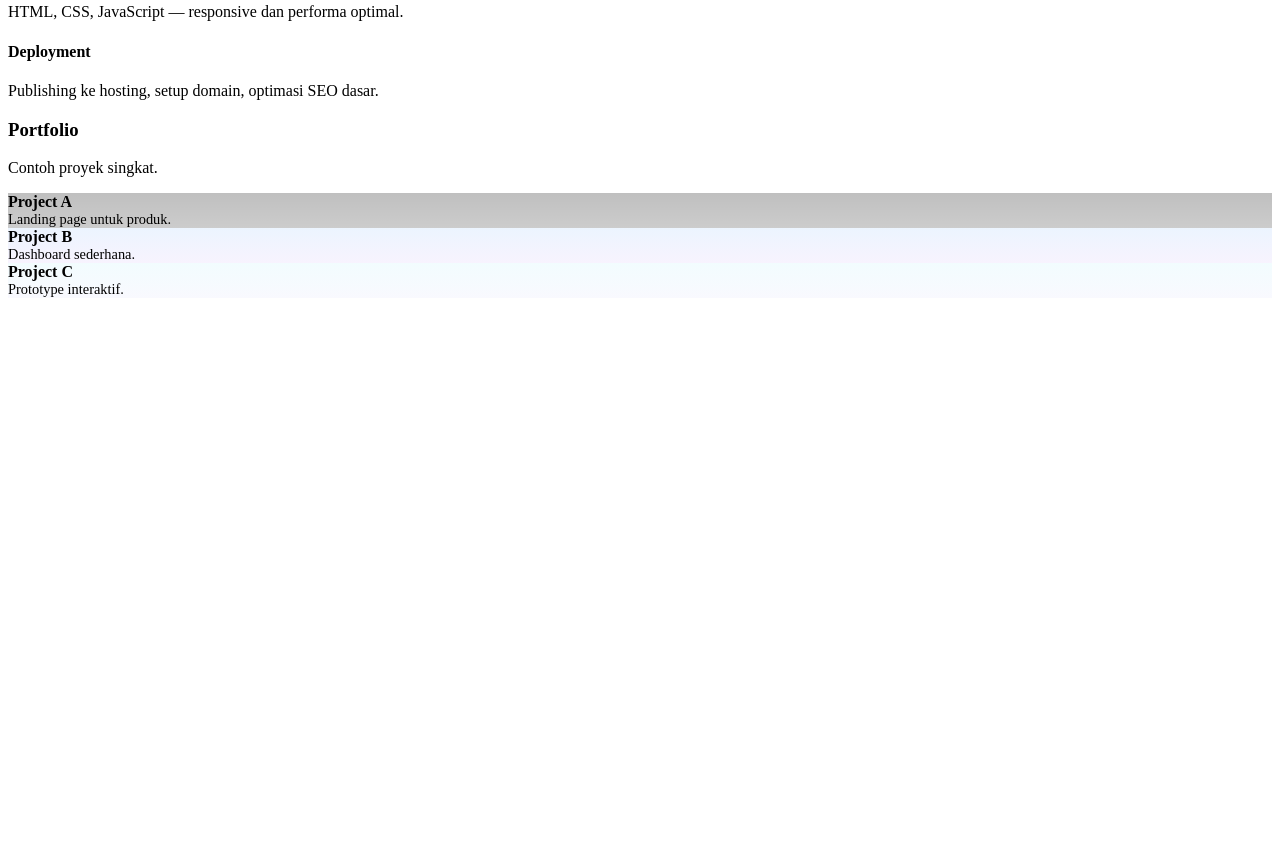
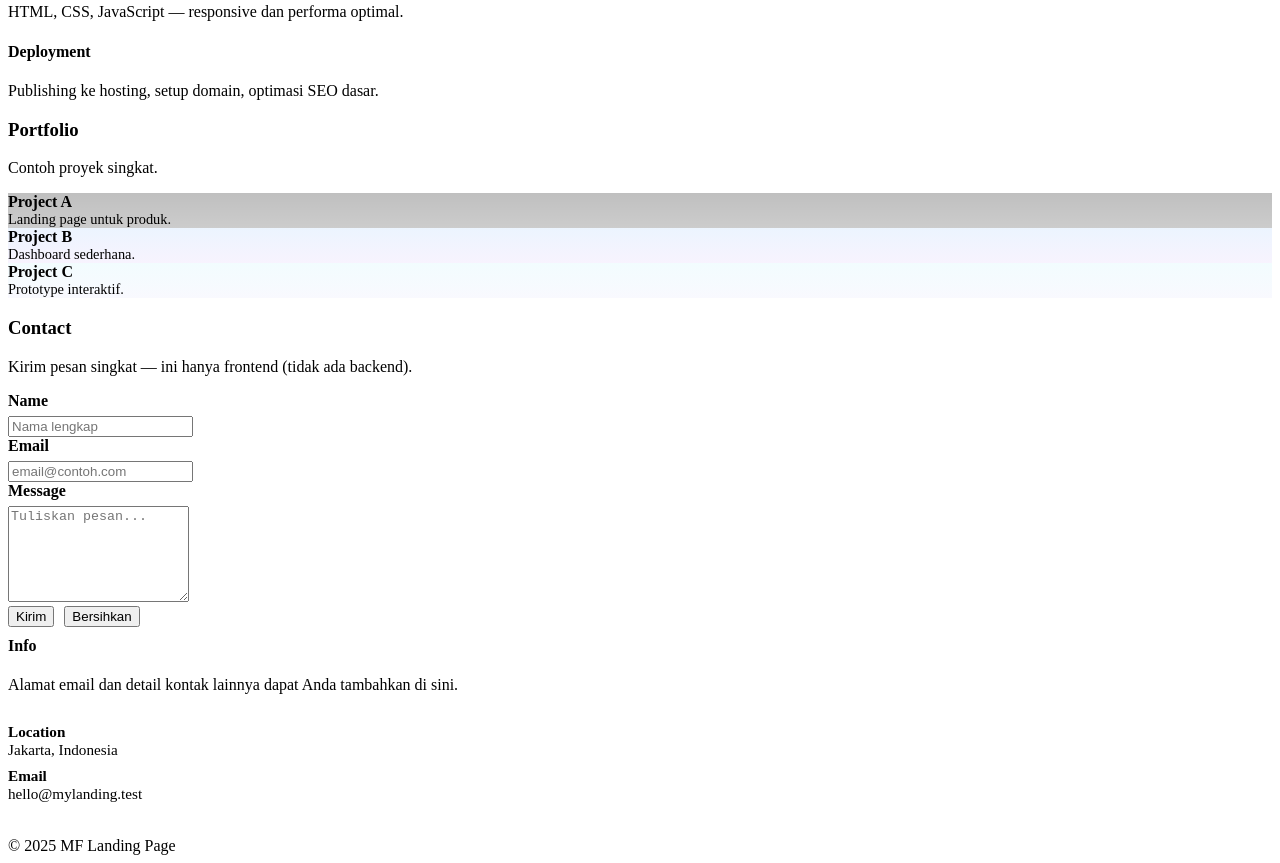
Before and after one commit to farouqdhia/Landing-Page, a plain HTML site: page index.html in a window 1280 px wide. Shown: the part 1380-2243 px from the top of the page. Before the commit the page ends 1686 px from the top, so only its background shows below. Drawn offline with Linux system fonts and the light colour scheme.

Commit message:
contact & footer

```diff
--- a/index.html
+++ b/index.html
@@ -138,6 +138,49 @@
       </div>
     </section>
 
+        <!-- Contact -->
+    <section id="contact" class="section container" aria-label="Contact">
+      <h3 class="title">Contact</h3>
+      <p class="subtitle">Kirim pesan singkat — ini hanya frontend (tidak ada backend).</p>
+      <div class="contact-grid">
+        <div class="contact-form">
+          <label>
+            <div style="font-weight:600; margin-bottom:6px;">Name</div>
+            <input class="input" id="cName" placeholder="Nama lengkap">
+          </label>
+          <label>
+            <div style="font-weight:600; margin-bottom:6px;">Email</div>
+            <input class="input" id="cEmail" placeholder="email@contoh.com" type="email">
+          </label>
+          <label>
+            <div style="font-weight:600; margin-bottom:6px;">Message</div>
+            <textarea id="cMessage" rows="6" class="input" placeholder="Tuliskan pesan..."></textarea>
+          </label>
+          <div style="display:flex; gap:10px;">
+            <button class="btn" id="sendBtn" type="button">Kirim</button>
+            <button class="btn secondary" id="clearBtn" type="button">Bersihkan</button>
+          </div>
+          <div id="contactNotice" style="color:var(--muted); margin-top:10px; font-size:0.9rem;"></div>
+        </div>
+
+        <div class="card" style="min-height:200px;">
+          <h4 style="margin-top:0;">Info</h4>
+          <p style="color:var(--muted); margin-top:6px;">Alamat email dan detail kontak lainnya dapat Anda tambahkan di sini.</p>
+          <hr style="border:none; height:1px; background:rgba(255,255,255,0.03); margin:12px 0;">
+          <div style="color:var(--muted); font-size:0.95rem;">
+            <strong>Location</strong>
+            <div>Jakarta, Indonesia</div>
+            <div style="margin-top:8px;"><strong>Email</strong><div>hello@mylanding.test</div></div>
+          </div>
+        </div>
+      </div>
+    </section>
+  </main>
+
+  <!-- Footer -->
+  <footer class="container footer">
+    <div>© <span id="year"></span> MF Landing Page</div>
+  </footer>
 
     <script src="script.js"></script>
 </body>
```
